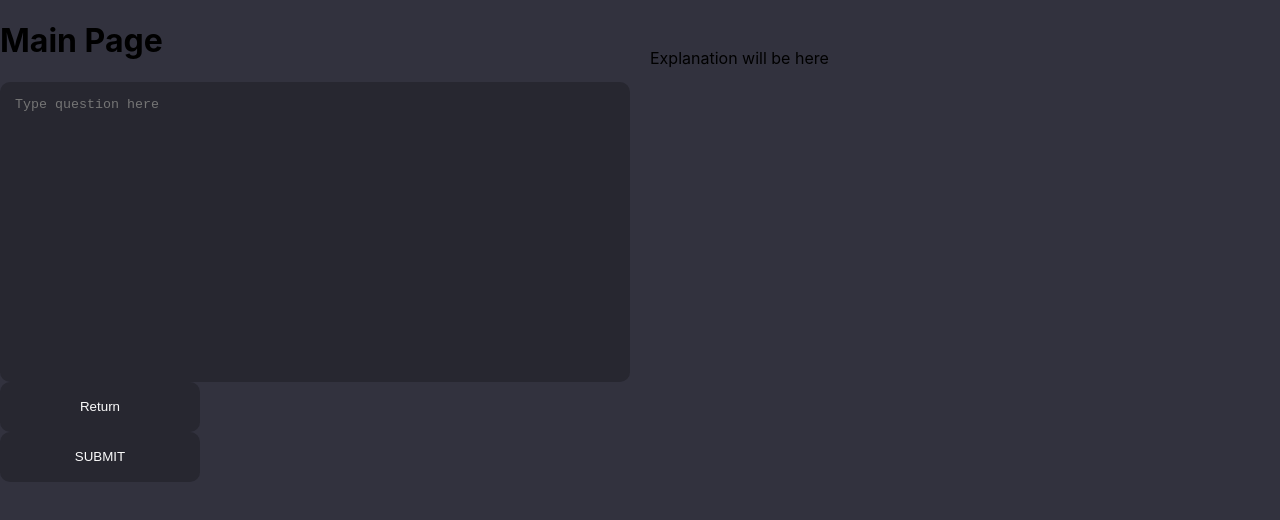
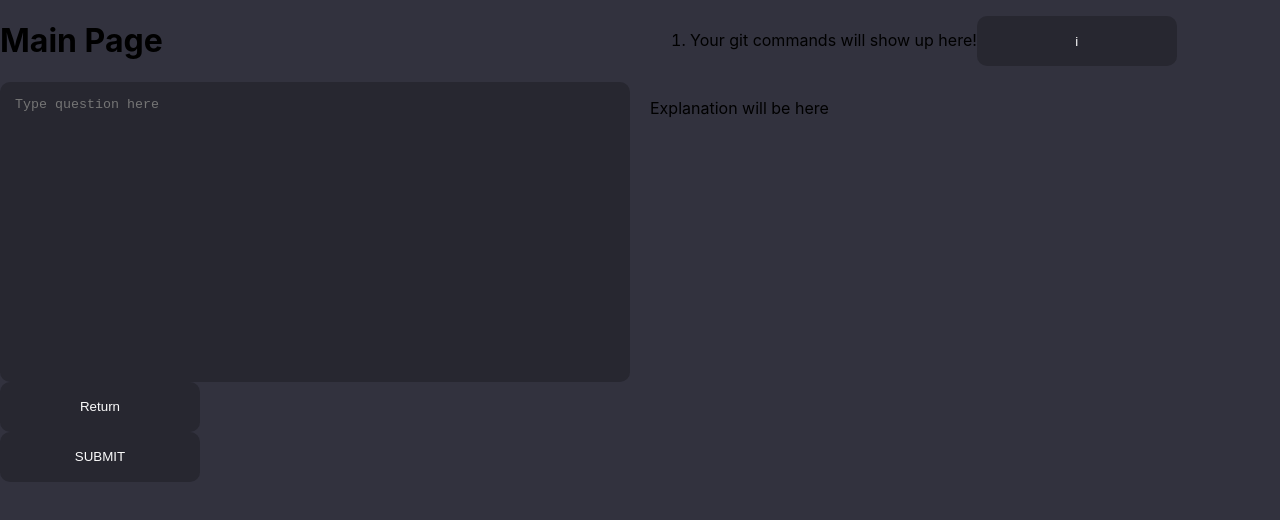
Before and after one commit to AlexLee09/GitGud, a React (Create React App) app in the folder frontend/: page /main in a window 1280 px wide. Shown: the top 520 px of the page. Built offline with nearby package versions, Linux system fonts and the light colour scheme.

Commit message:
Seperate Component

```diff
--- /dev/null
+++ b/frontend/src/components/CommandItem.js
@@ -0,0 +1,16 @@
+import React from 'react';
+
+function CommandItem (props)
+{
+    const onClick = props.onClick;
+    const command = props.command;
+
+    return (<div>
+        <li>
+            { command }
+            <button onClick={onClick}>i</button>
+        </li>
+    </div>)
+}
+
+export default CommandItem;
--- a/frontend/src/pages/MainPage.js
+++ b/frontend/src/pages/MainPage.js
@@ -1,6 +1,7 @@
 import React, { useState } from 'react';
 import { useNavigate } from 'react-router-dom';
 import classes from './MainPage.module.css';
+import CommandItem from '../components/CommandItem';
 
 function MainPage()
 {
@@ -56,12 +57,10 @@ function MainPage()
                 <ol>
                     { data.length > 0 && data.map ((item, index) => {
                         return (
-                            <li key={index}>
-                                { item.command }
-                                <button onClick = {() => selectCommand(index)}>i</button>
-                            </li>
+                            <CommandItem command={item.command} onClick={() => selectCommand(index)} />
                         )
                     })}
+                    { data.length === 0 && <CommandItem command="Your git commands will show up here!" onClick={() => {}}  /> }
                 </ol>
 
                 <p>{data.length > 0 ? data[selectedIndex].explanation : "Explanation will be here"}</p>
```
